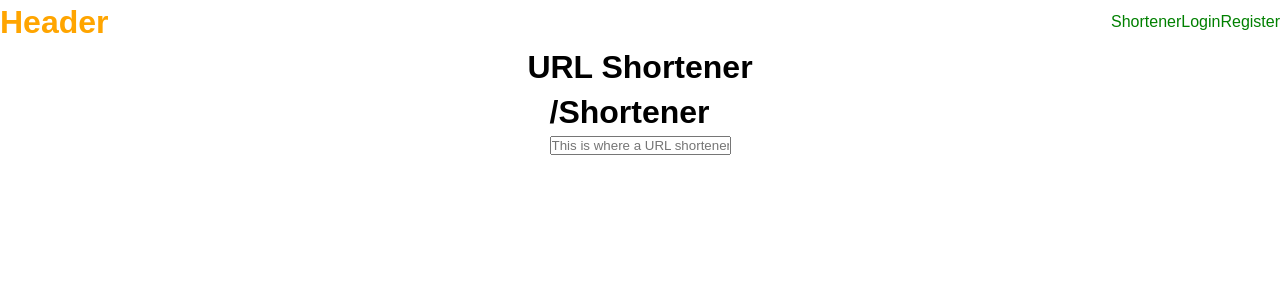
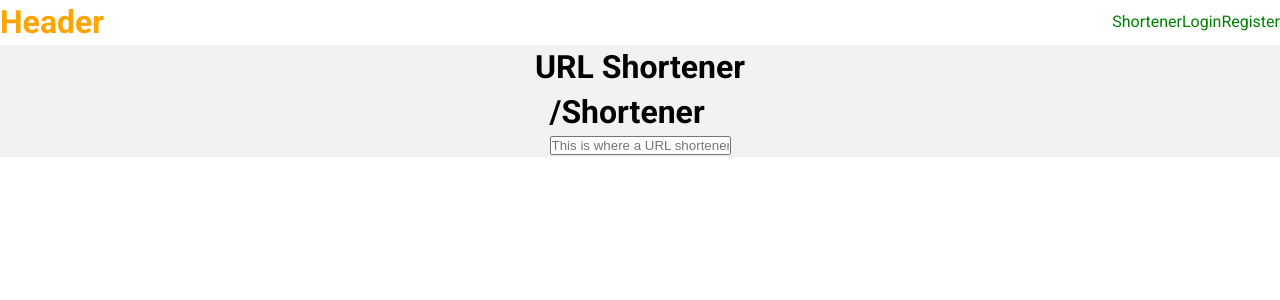
Before and after one commit to AerialWombat/url-shortener, a React (Create React App) app: page / in a window 1280 px wide. Shown: the top 300 px of the page. Built offline with nearby package versions, Linux system fonts and the light colour scheme.

Commit message:
Remove previous height style. Added scss variables

```diff
--- a/src/App.scss
+++ b/src/App.scss
@@ -1,3 +1,13 @@
+/* Global Variables
+======================================*/
+@import url("https://fonts.googleapis.com/css?family=Roboto:400,700");
+$font-stack: "Roboto", Arial, Helvetica, sans-serif;
+$light-grey: #f2f2f2;
+$dark-grey: #c9cacc;
+$light-black: #222222;
+$dark-black: #171717;
+$accent-color: #45a51d;
+
 /* CSS Reset
 ======================================*/
 
@@ -8,7 +18,7 @@
 }
 
 body {
-  font-family: Arial, Helvetica, sans-serif;
+  font-family: $font-stack;
   line-height: 1.4;
 }
 
@@ -19,17 +29,21 @@ a {
 
 /* General
 ======================================*/
-body,
-html {
-  height: 100%;
+// body,
+// html {
+//   height: 100%;
+// }
+
+// :global {
+//   #root {
+//     height: 100%;
+
+//     .App {
+//       height: inherit;
+//     }
+//   }
+// }
+
+main {
+  background-color: $light-grey;
 }
-
-:global {
-  #root {
-    height: 100%;
-
-    .App {
-      height: inherit;
-    }
-  }
-}
```
